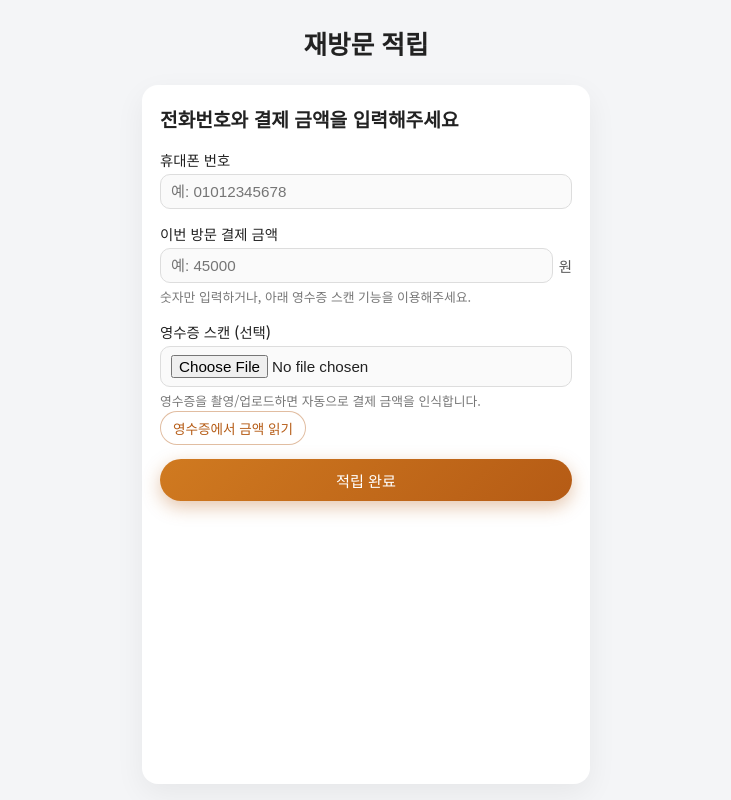
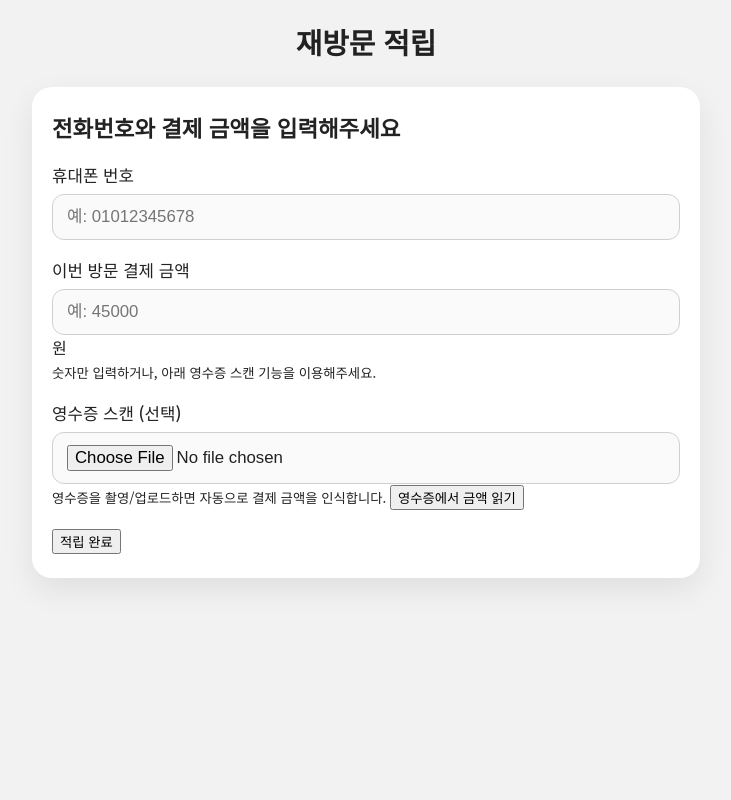
Before and after one commit to hanybeee67/everest-MP, a Flask app: page /visit in a window 1280 px wide. Shown: the whole page, without its empty margins (274-1005 px from the left). Run offline with Flask 3, Linux system fonts and the light colour scheme.

Commit message:
update dev2

```diff
--- a/static/style.css
+++ b/static/style.css
@@ -1,5 +1,6 @@
-/* static/style.css */
-
+/* ============================
+   GLOBAL RESET
+============================ */
 * {
     box-sizing: border-box;
 }
@@ -8,277 +9,97 @@ body {
     margin: 0;
     padding: 0;
     font-family: "Noto Sans KR", -apple-system, BlinkMacSystemFont, system-ui, sans-serif;
-    background: #f4f5f7;
+    background: #f2f2f2;
     color: #222;
+    font-size: 1rem; /* 기본 글자 크기 업그레이드 */
+    line-height: 1.5;
 }
 
+/* ============================
+   PAGE WRAPPER
+============================ */
 .page {
-    min-height: 100vh;
-    max-width: 480px;
+    width: 100%;
+    max-width: 700px;   /* PC에서는 넓게 */
     margin: 0 auto;
-    padding: 16px;
-    display: flex;
-    flex-direction: column;
+    padding: 20px 16px;
 }
 
+/* ============================
+   HEADER
+============================ */
 .header {
     text-align: center;
-    margin-bottom: 16px;
+    margin-bottom: 24px;
 }
 
 .header h1 {
-    margin: 8px 0;
-    font-size: 1.6rem;
+    font-size: 1.8rem; /* 글자 크게 */
     font-weight: 700;
+    margin: 0;
 }
 
 .header .sub {
-    margin: 0;
-    font-size: 0.95rem;
+    font-size: 1rem;
     color: #666;
+    margin-top: 6px;
 }
 
+/* ============================
+   CARD (컨텐츠 박스)
+============================ */
 .card {
-    background: #fff;
-    border-radius: 16px;
-    padding: 20px 18px;
-    box-shadow: 0 10px 30px rgba(0,0,0,0.06);
-    flex: 1;
+    background: #ffffff;
+    border-radius: 20px;
+    padding: 24px 20px;
+    box-shadow: 0 12px 32px rgba(0,0,0,0.08);
+    width: 100%;
 }
 
 .card-center {
     display: flex;
     flex-direction: column;
     align-items: center;
-    justify-content: center;
 }
 
+/* ============================
+   TITLES
+============================ */
 .card h2 {
+    font-size: 1.4rem;
     margin-top: 0;
-    font-size: 1.2rem;
+    margin-bottom: 18px;
 }
 
-.form {
-    margin-top: 12px;
-}
-
+/* ============================
+   FORM
+============================ */
 .form-group {
-    margin-bottom: 14px;
+    margin-bottom: 18px;
 }
 
 .form-group label {
+    font-size: 1.05rem;
+    margin-bottom: 6px;
     display: block;
-    font-size: 0.9rem;
-    margin-bottom: 4px;
     font-weight: 500;
 }
 
-.input-row {
-    display: flex;
-    align-items: center;
-}
-
-.input-row .unit {
-    margin-left: 6px;
-    font-size: 0.9rem;
-    color: #555;
-}
-
+/* 입력 필드 개선 */
 input[type="text"],
 input[type="tel"],
 input[type="file"] {
     width: 100%;
-    padding: 8px 10px;
-    border-radius: 10px;
-    border: 1px solid #ddd;
-    font-size: 0.95rem;
-    outline: none;
-    transition: border 0.15s, box-shadow 0.15s;
+    padding: 12px 14px;
+    border-radius: 12px;
+    border: 1px solid #d0d0d0;
+    font-size: 1.05rem;
     background: #fafafa;
 }
 
-input[type="text"]:focus,
-input[type="tel"]:focus,
-input[type="file"]:focus {
+input:focus {
+    outline: none;
     border-color: #d07a20;
-    box-shadow: 0 0 0 2px rgba(208, 122, 32, 0.15);
     background: #fff;
+    box-shadow: 0 0 0 3px rgba(208,122,32,0.25);
 }
-
-.checkbox-group label {
-    display: flex;
-    align-items: center;
-    font-size: 0.9rem;
-}
-
-.checkbox-group input[type="checkbox"] {
-    margin-right: 8px;
-}
-
-.btn {
-    display: inline-flex;
-    align-items: center;
-    justify-content: center;
-    border-radius: 999px;
-    border: none;
-    padding: 10px 18px;
-    font-size: 0.95rem;
-    font-weight: 500;
-    cursor: pointer;
-    text-decoration: none;
-    transition: transform 0.1s ease, box-shadow 0.1s ease, background 0.15s ease;
-}
-
-.btn-full {
-    width: 100%;
-}
-
-.btn-small {
-    padding: 6px 12px;
-    font-size: 0.85rem;
-}
-
-.btn.tiny {
-    padding: 4px 10px;
-    font-size: 0.8rem;
-    margin-right: 4px;
-}
-
-.btn.primary {
-    background: linear-gradient(135deg, #d07a20, #b55b15);
-    color: #fff;
-    box-shadow: 0 6px 18px rgba(181, 91, 21, 0.35);
-}
-
-.btn.primary:hover {
-    transform: translateY(-1px);
-    box-shadow: 0 8px 22px rgba(181, 91, 21, 0.45);
-}
-
-.btn.secondary {
-    background: #fff;
-    color: #b55b15;
-    border: 1px solid rgba(181, 91, 21, 0.4);
-}
-
-.btn.secondary:hover {
-    background: #fff7ef;
-}
-
-.btn-row {
-    display: flex;
-    gap: 10px;
-    margin-top: 16px;
-}
-
-.hint {
-    font-size: 0.8rem;
-    color: #777;
-    margin-top: 4px;
-}
-
-.text-error {
-    color: #c0392b;
-}
-
-.text-success {
-    color: #2c8f3c;
-}
-
-.alert {
-    border-radius: 10px;
-    padding: 10px 12px;
-    font-size: 0.85rem;
-    margin-bottom: 10px;
-}
-
-.alert-error {
-    background: #ffecec;
-    color: #b71c1c;
-    border: 1px solid #f5b5b5;
-}
-
-.alert-success {
-    background: #e7f7ec;
-    color: #1b5e20;
-    border: 1px solid #b8e0c3;
-}
-
-.info-box {
-    border-radius: 10px;
-    background: #fff7ef;
-    padding: 10px 12px;
-    font-size: 0.85rem;
-    border: 1px solid #f3d0a7;
-    margin-bottom: 14px;
-}
-
-.info-box ul {
-    margin: 6px 0 0;
-    padding-left: 18px;
-}
-
-.admin-page .card {
-    max-width: 100%;
-}
-
-.toolbar {
-    display: flex;
-    justify-content: space-between;
-    align-items: center;
-    margin-bottom: 8px;
-    flex-wrap: wrap;
-    gap: 8px;
-}
-
-.search-box input {
-    min-width: 160px;
-}
-
-.table-wrapper {
-    overflow-x: auto;
-}
-
-table {
-    width: 100%;
-    border-collapse: collapse;
-    font-size: 0.85rem;
-}
-
-th, td {
-    padding: 8px 6px;
-    border-bottom: 1px solid #eee;
-    text-align: left;
-    white-space: nowrap;
-}
-
-th {
-    background: #faf3ea;
-    font-weight: 600;
-}
-
-.print-hint {
-    margin-top: 10px;
-    text-align: right;
-}
-
-.admin-nav {
-    margin-top: 8px;
-    display: flex;
-    justify-content: center;
-    gap: 8px;
-}
-
-@media (max-width: 480px) {
-    .card {
-        padding: 16px 14px;
-    }
-
-    .btn-row {
-        flex-direction: column;
-    }
-
-    table {
-        font-size: 0.8rem;
-    }
-}
```
